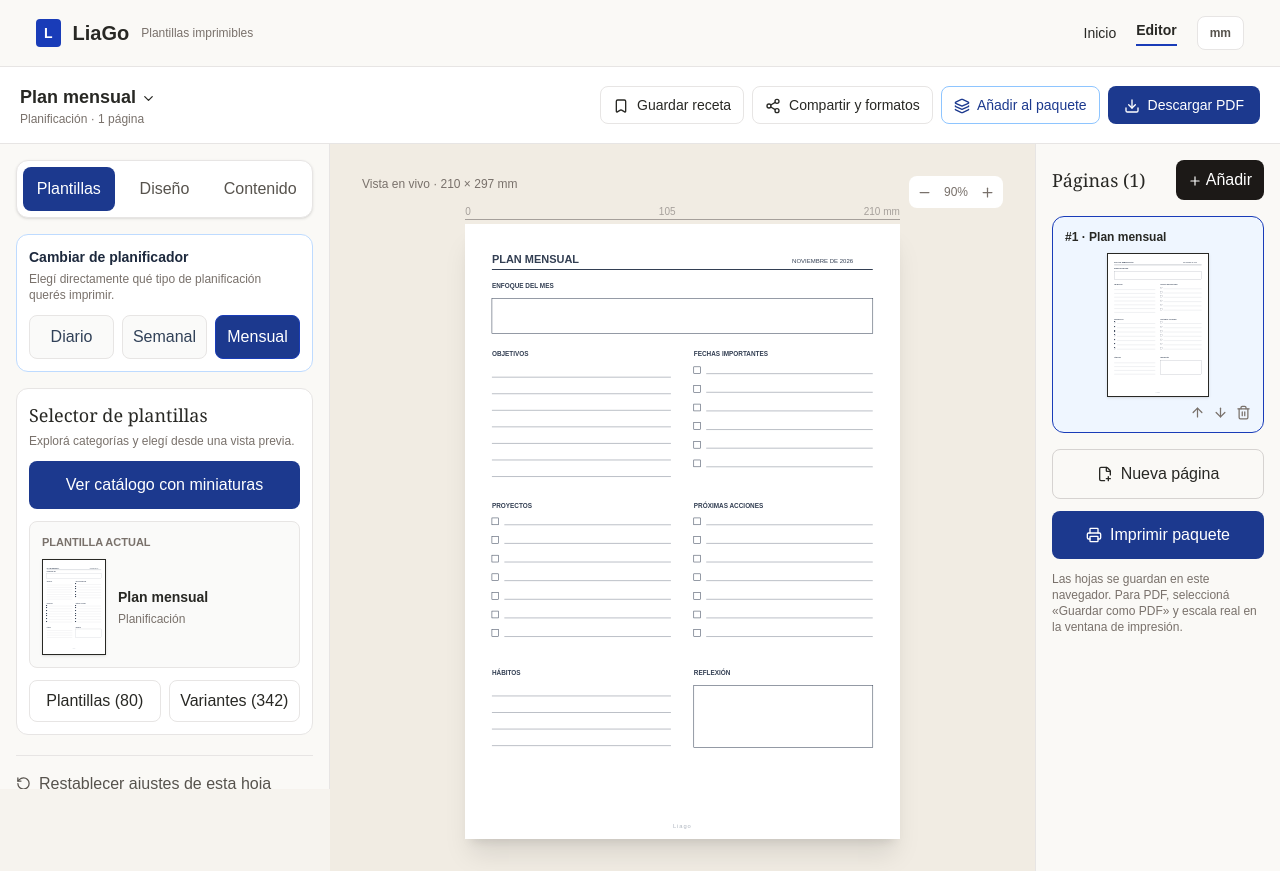
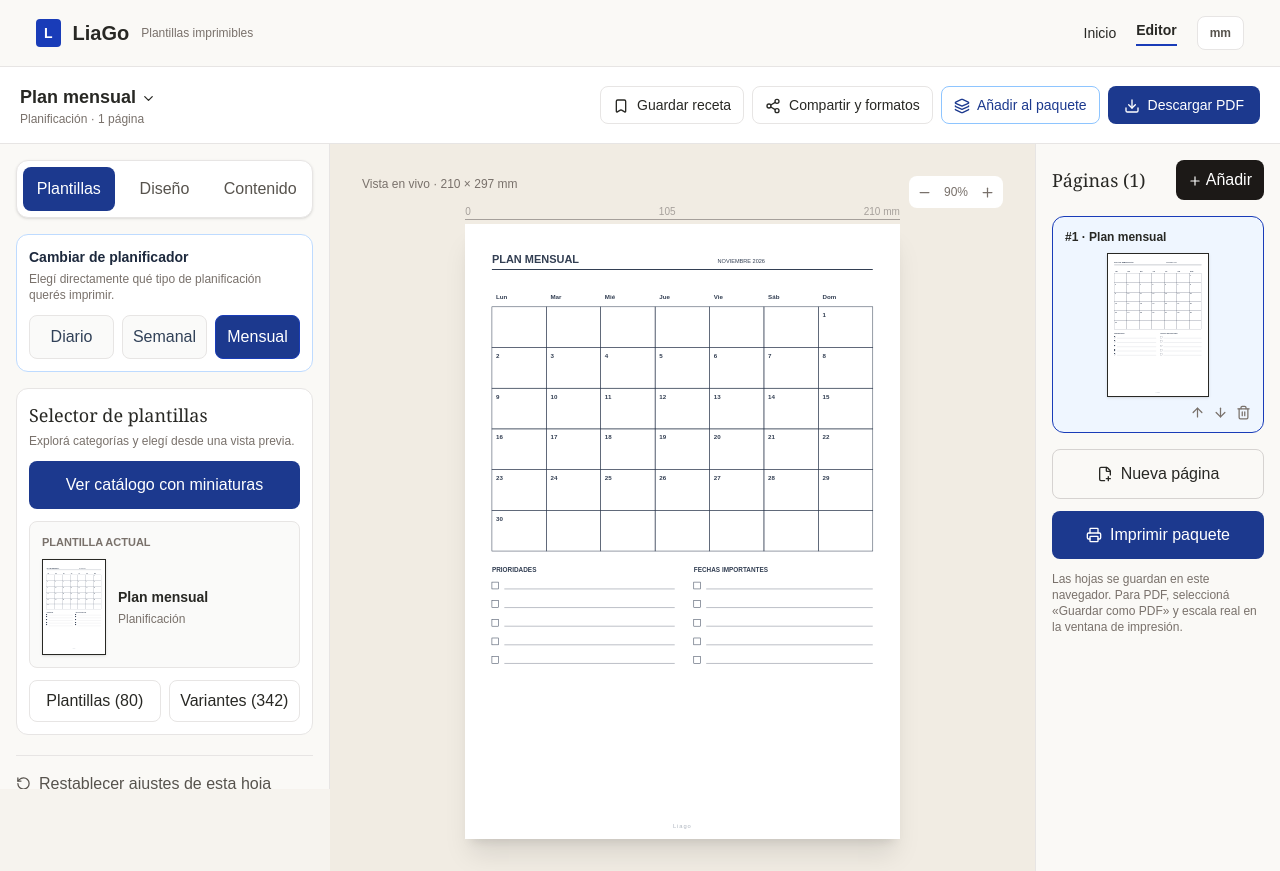
Before and after one commit to soto-cmd/liago, a Next.js app: page /plantillas in a window 1280 px wide. Built offline with nearby package versions, Linux system fonts and the light colour scheme.

Commit message:
feat: fechas reales, semanas y meses correctos y calendario anual en hojas imprimibles

```diff
--- a/app/plantillas/estudio.tsx
+++ b/app/plantillas/estudio.tsx
@@ -47,7 +47,10 @@ function svgFor(s:Sheet){
  const section=(name:string,x:number,y:number,width:number,height:number,variant:"lines"|"checks"|"box"="lines")=>{txt(name.toUpperCase(),x,y,3.1,true);const yy=y+5; if(variant==="box")rect(x,yy,width,height-5);else if(variant==="checks")checklist(x,yy,Math.floor((height-6)/9),9,width);else lines(yy+5,y+height,8,x,x+width)};
  const table=(headers:string[],y:number,rows=12)=>{const cw=ww/headers.length,row=Math.min(12,(B-y-3)/(rows+1));headers.forEach((c,i)=>txt(c.slice(0,21).toUpperCase(),m+i*cw+1,y+5,2.8,true));for(let i=0;i<=headers.length;i++)ln(m+i*cw,y,m+i*cw,y+(rows+1)*row,.21);for(let i=0;i<=rows+1;i++)ln(m,y+i*row,R,y+i*row,.2)};
  const mainTitle=(s.heading.trim()||name).toUpperCase();
- txt(mainTitle.slice(0,52),m,m+6,5.3,true);txt((s.date||new Date().toLocaleDateString("es-PY",{month:"long",year:"numeric"})).toUpperCase(),R-39,m+6,2.9);ln(m,m+9,R,m+9,.55);
+ const selectedDate=s.calendarAuto===false&&s.calendarDate?parseISO(s.calendarDate):new Date();
+ const weekStart=isoMonday(selectedDate);
+ const periodLabel=mode==="daily"?shortDate(selectedDate):mode==="weekly"?`${shortDate(weekStart)} — ${shortDate(new Date(weekStart.getFullYear(),weekStart.getMonth(),weekStart.getDate()+6))}`:mode==="monthly"||mode==="calendar"?`${MONTHS[selectedDate.getMonth()]} ${selectedDate.getFullYear()}`:mode==="yearly"?String(selectedDate.getFullYear()):s.date||new Date().toLocaleDateString("es-PY",{month:"long",year:"numeric"});
+ txt(mainTitle.slice(0,52),m,m+6,5.3,true);txt(periodLabel.toUpperCase(),R-Math.min(75,ww*.49),m+6,2.7);ln(m,m+9,R,m+9,.55);
  if(["ruled","dots","grid","gridheavy","blank","hand","iso","hex","cartesian","log","polar","chinese","letter","numberline","trace"].includes(mode)){
    if(!s.heading.trim()){out="";} else {t=m+13; }
    if(mode==="ruled"||mode==="letter"){lines(t+sp,B,sp);if(mode==="ruled")ln(m+13,t,m+13,B,.3)}
@@ -59,9 +62,47 @@ function svgFor(s:Sheet){
    if(mode==="hex"){const sz=sp/1.6;for(let y=t+sz;y+sz<B;y+=sz*1.73)for(let x=m+sz+(Math.round((y-t)/ (sz*1.73))%2)*sz*1.5;x+sz<R;x+=sz*3){let points="";for(let k=0;k<6;k++){const a=Math.PI*k/3;points+=fmt(x+sz*Math.cos(a))+","+fmt(y+sz*Math.sin(a))+" "}out+=`<polygon points="${points}" fill="none" stroke="${ink}" stroke-width=".17"/>`}}
    if(mode==="polar"){const cx=(m+R)/2,cy=(t+B)/2,r=Math.min(ww, B-t)*.43;for(let i=1;i<=8;i++){out+=`<circle cx="${cx}" cy="${cy}" r="${fmt(r*i/8)}" stroke="${ink}" stroke-width=".17" fill="none"/>`}for(let i=0;i<24;i++){let a=i*Math.PI/12;ln(cx,cy,cx+r*Math.cos(a),cy+r*Math.sin(a),.17)}}
    if(mode==="numberline"){for(let y=t+20;y<B-6;y+=25){ln(m+8,y,R-8,y,.4);for(let i=0;i<=10;i++){const x=m+8+i*(ww-16)/10;ln(x,y-3,x,y+3,.3);txt(String(i),x-1,y+7,2.8)}}}
- } else if(mode==="weekly"||mode==="calendar"){const days=["L","M","M","J","V","S","D"],col=ww/7;days.forEach((day,i)=>{txt(day,m+i*col+3,t+4,3.4,true);rect(m+i*col,t+7,col,Math.min((B-t-12),mode==="weekly"?hh*.8:hh*.75))});if(mode==="calendar")for(let i=0;i<7;i++)for(let j=1;j<5;j++)ln(m+i*col,t+7+j*(hh*.75)/5,m+(i+1)*col,t+7+j*(hh*.75)/5);section("Prioridades",m,B-24,ww,20)}
- else if(mode==="monthly"){section("Enfoque del mes",m,t,ww,22,"box");const half=ww*.47;section("Objetivos",m,t+33,half,60);section("Fechas importantes",m+ww*.53,t+33,half,60,"checks");section("Proyectos",m,t+106,half,70,"checks");section("Próximas acciones",m+ww*.53,t+106,half,70,"checks");section("Hábitos",m,t+187,half,35);section("Reflexión",m+ww*.53,t+187,half,35,"box")}
- else if(mode==="daily"){section("Prioridades",m,t,ww*.47,70,"checks");section("Horario",m+ww*.53,t,ww*.47,100);section("Tareas",m,t+85,ww*.47,110,"checks");section("Notas",m+ww*.53,t+115,ww*.47,75)}
+ } else if(mode==="weekly"){
+   const col=ww/7,usable=Math.max(25,B-t-31);
+   for(let i=0;i<7;i++){const d=new Date(weekStart.getFullYear(),weekStart.getMonth(),weekStart.getDate()+i),x=m+i*col;
+     txt(`${WEEKDAYS[i]} ${d.getDate()}/${d.getMonth()+1}`,x+1.5,t+5,2.7,true);
+     rect(x,t+8,col,usable);
+     for(let lineY=t+21;lineY<t+8+usable-4;lineY+=12)ln(x+2,lineY,x+col-2,lineY,.12);
+   }
+   section("Prioridades de la semana",m,B-21,ww,16,"checks");
+ }
+ else if(mode==="monthly"||mode==="calendar"){
+   const first=new Date(selectedDate.getFullYear(),selectedDate.getMonth(),1),daysInMonth=new Date(selectedDate.getFullYear(),selectedDate.getMonth()+1,0).getDate();
+   const shift=(first.getDay()+6)%7,rows=Math.ceil((shift+daysInMonth)/7),col=ww/7;
+   const calendarTop=t+9,calendarBottom=mode==="monthly"?Math.min(B-67,t+127):B-8,rowHeight=(calendarBottom-calendarTop)/rows;
+   for(let k=0;k<7;k++)txt(WEEKDAYS[k],m+k*col+2,t+5,3,true);
+   for(let row=0;row<rows;row++)for(let k=0;k<7;k++){
+      const number=row*7+k-shift+1,x=m+k*col,y=calendarTop+row*rowHeight;
+      rect(x,y,col,rowHeight);
+      if(number>=1&&number<=daysInMonth)txt(String(number),x+2,y+5,3,true);
+   }
+   if(mode==="monthly"){
+     const remaining=Math.max(28,B-calendarBottom-13),sectionHeight=(remaining-4)/2;
+     section("Prioridades",m,calendarBottom+10,ww*.48,sectionHeight,"checks");
+     section("Fechas importantes",m+ww*.53,calendarBottom+10,ww*.47,sectionHeight,"checks");
+   }
+ }
+ else if(mode==="yearly"){
+   const gapX=4,gapY=7,columns=3,rows=4,cellW=(ww-gapX*(columns-1))/columns,cellH=Math.min((B-t-7-gapY*(rows-1))/rows,61);
+   for(let month=0;month<12;month++){
+      const x=m+(month%columns)*(cellW+gapX),y=t+Math.floor(month/columns)*(cellH+gapY);
+      txt(MONTHS[month].toUpperCase(),x+1,y+4,3.1,true);
+      const cW=cellW/7,headingY=y+8,baseY=y+13,rowH=(cellH-17)/6;
+      for(let k=0;k<7;k++)txt(WEEKDAYS[k].slice(0,1),x+k*cW+cW*.3,headingY,2.2);
+      const offset=(new Date(selectedDate.getFullYear(),month,1).getDay()+6)%7,days=new Date(selectedDate.getFullYear(),month+1,0).getDate();
+      for(let d=1;d<=days;d++){const n=offset+d-1,dx=x+(n%7)*cW,dy=baseY+Math.floor(n/7)*rowH;txt(String(d),dx+1,dy,2.5);}
+   }
+ }
+ else if(mode==="daily"){
+   txt(WEEKDAYS[(selectedDate.getDay()+6)%7].toUpperCase(),m,t+3,3.3,true);
+   section("Prioridades",m,t+9,ww*.47,65,"checks");section("Horario",m+ww*.53,t+9,ww*.47,100);
+   section("Tareas",m,t+84,ww*.47,Math.min(110,B-(t+84)-2),"checks");section("Notas",m+ww*.53,t+115,ww*.47,Math.min(75,B-(t+115)-2));
+ }
  else if(mode==="project"||mode==="goals"){section("Objetivo principal",m,t,ww,30,"box");section("Hitos y entregables",m,t+45,ww*.47,105,"checks");section("Responsables y fechas",m+ww*.53,t+45,ww*.47,105);section("Próximos pasos",m,t+166,ww,65,"checks")}
  else if(mode==="track"||mode==="habit"){table(["Actividad","L","M","M","J","V","S","D"],t,15)}
  else if(mode==="notes"){section("Información general",m,t,ww,42,"box");section("Ideas y observaciones",m,t+57,ww,106);section("Conclusiones",m,t+174,ww,55,"box")}
```
